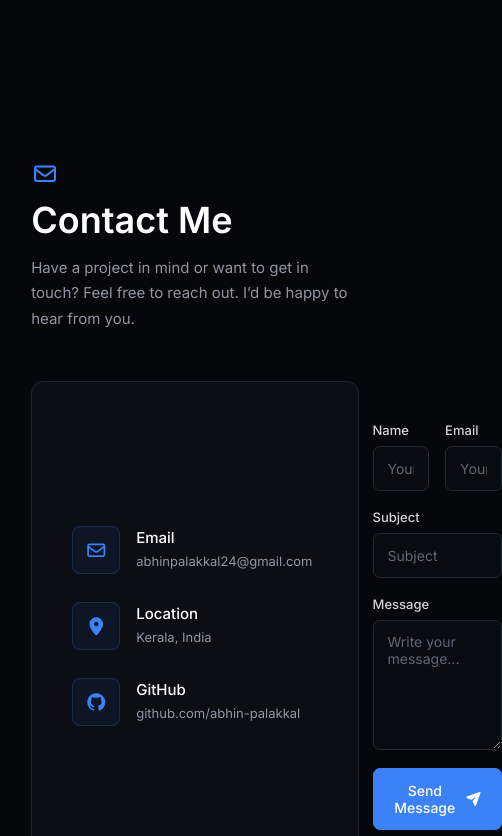
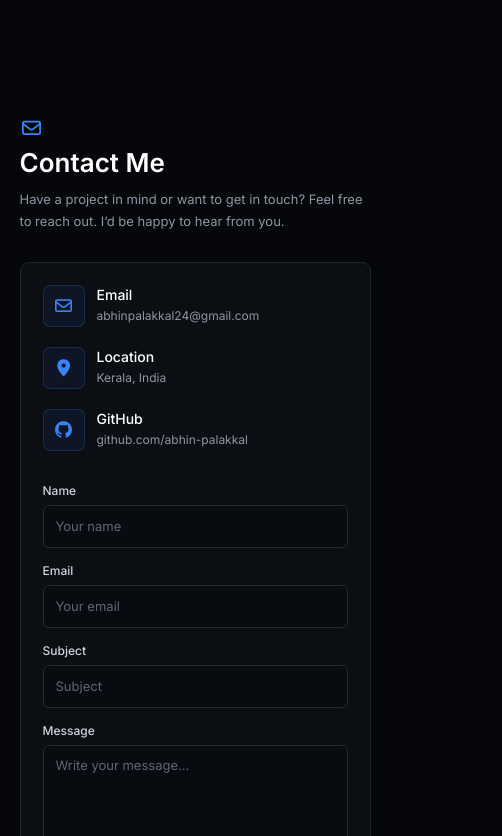
Before and after one commit to abhin-palakkal/abhin-personal-portfolio, a React (Vite) app: page / in a window 390 px wide. Shown: the part 4248-5084 px from the top of the page, 502 px wide, since content can reach past the window. Built offline with nearby package versions, Linux system fonts and the light colour scheme.

Commit message:
feat: add responsive contact section

```diff
--- a/src/components/Contact/Contact.css
+++ b/src/components/Contact/Contact.css
@@ -266,3 +266,319 @@
 .contact-submit i {
   font-size: 13px;
 }
+/* =================================
+   TABLET
+================================= */
+
+@media (max-width: 1024px) {
+  .contact-section {
+    min-height: auto;
+
+    padding: 80px 6%;
+  }
+
+  /* HEADING */
+
+  .contact-heading {
+    margin-bottom: 40px;
+  }
+
+  .contact-heading h2 {
+    font-size: 32px;
+  }
+
+  .contact-heading p {
+    font-size: 14px;
+  }
+
+  /* CONTACT CONTENT */
+
+  .contact-content {
+    grid-template-columns: 0.9fr 1.1fr;
+
+    gap: 40px;
+
+    padding: 30px;
+  }
+
+  /* CONTACT INFORMATION */
+
+  .contact-info {
+    gap: 25px;
+  }
+
+  .contact-info-item {
+    gap: 13px;
+  }
+
+  .contact-info-icon {
+    width: 44px;
+    height: 44px;
+  }
+
+  .contact-info-icon i {
+    font-size: 17px;
+  }
+
+  .contact-info-item h3 {
+    font-size: 14px;
+  }
+
+  .contact-info-item p {
+    font-size: 12px;
+  }
+
+  /* FORM */
+
+  .contact-form {
+    gap: 16px;
+  }
+
+  .contact-form-row {
+    gap: 14px;
+  }
+}
+
+/* =================================
+   MOBILE
+================================= */
+
+@media (max-width: 768px) {
+  .contact-section {
+    min-height: auto;
+
+    padding: 70px 6% 80px;
+  }
+
+  /* HEADING */
+
+  .contact-heading {
+    margin-bottom: 35px;
+  }
+
+  .contact-heading > i {
+    font-size: 20px;
+
+    margin-bottom: 12px;
+  }
+
+  .contact-heading h2 {
+    font-size: 29px;
+
+    margin-bottom: 10px;
+  }
+
+  .contact-heading p {
+    font-size: 14px;
+
+    line-height: 1.7;
+  }
+
+  /* CONTACT CONTENT */
+
+  .contact-content {
+    grid-template-columns: 1fr;
+
+    gap: 40px;
+
+    padding: 28px;
+
+    border-radius: 10px;
+  }
+
+  /* CONTACT INFORMATION */
+
+  .contact-info {
+    gap: 22px;
+  }
+
+  .contact-info-item {
+    gap: 14px;
+  }
+
+  .contact-info-icon {
+    width: 46px;
+    height: 46px;
+  }
+
+  .contact-info-icon i {
+    font-size: 18px;
+  }
+
+  .contact-info-item h3 {
+    font-size: 15px;
+  }
+
+  .contact-info-item p {
+    font-size: 13px;
+
+    line-height: 1.5;
+  }
+
+  /* FORM */
+
+  .contact-form {
+    gap: 17px;
+  }
+
+  .contact-form-row {
+    grid-template-columns: 1fr;
+
+    gap: 17px;
+  }
+
+  .contact-field {
+    gap: 7px;
+  }
+
+  .contact-field label {
+    font-size: 13px;
+  }
+
+  .contact-field input,
+  .contact-field textarea {
+    font-size: 14px;
+  }
+
+  .contact-field input {
+    height: 45px;
+  }
+
+  .contact-field textarea {
+    min-height: 140px;
+  }
+
+  /* SUBMIT */
+
+  .contact-submit {
+    width: 100%;
+
+    padding: 13px 20px;
+  }
+}
+
+/* =================================
+   SMALL MOBILE
+================================= */
+
+@media (max-width: 480px) {
+  .contact-section {
+    padding: 55px 5% 65px;
+  }
+
+  /* HEADING */
+
+  .contact-heading {
+    margin-bottom: 30px;
+  }
+
+  .contact-heading > i {
+    font-size: 19px;
+
+    margin-bottom: 10px;
+  }
+
+  .contact-heading h2 {
+    font-size: 26px;
+
+    margin-bottom: 9px;
+  }
+
+  .contact-heading p {
+    font-size: 13px;
+
+    line-height: 1.7;
+  }
+
+  /* CONTACT CONTENT */
+
+  .contact-content {
+    gap: 32px;
+
+    padding: 22px;
+
+    border-radius: 9px;
+  }
+
+  /* CONTACT INFORMATION */
+
+  .contact-info {
+    gap: 20px;
+  }
+
+  .contact-info-item {
+    gap: 12px;
+  }
+
+  .contact-info-icon {
+    width: 42px;
+    height: 42px;
+
+    border-radius: 7px;
+  }
+
+  .contact-info-icon i {
+    font-size: 17px;
+  }
+
+  .contact-info-item h3 {
+    font-size: 14px;
+
+    margin-bottom: 4px;
+  }
+
+  .contact-info-item p {
+    font-size: 12px;
+
+    line-height: 1.5;
+
+    overflow-wrap: anywhere;
+  }
+
+  /* FORM */
+
+  .contact-form {
+    gap: 15px;
+  }
+
+  .contact-form-row {
+    gap: 15px;
+  }
+
+  .contact-field {
+    gap: 7px;
+  }
+
+  .contact-field label {
+    font-size: 12px;
+  }
+
+  .contact-field input,
+  .contact-field textarea {
+    padding: 11px 12px;
+
+    font-size: 13px;
+
+    border-radius: 6px;
+  }
+
+  .contact-field input {
+    height: 43px;
+  }
+
+  .contact-field textarea {
+    min-height: 130px;
+  }
+
+  /* SUBMIT */
+
+  .contact-submit {
+    padding: 12px 18px;
+
+    font-size: 13px;
+  }
+
+  .contact-submit i {
+    font-size: 12px;
+  }
+}
```
